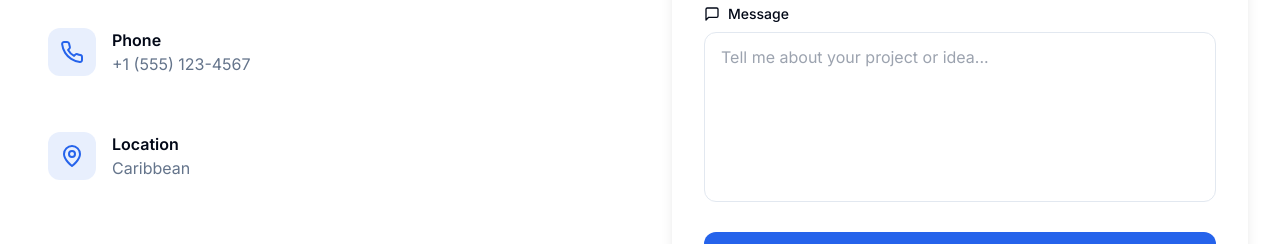
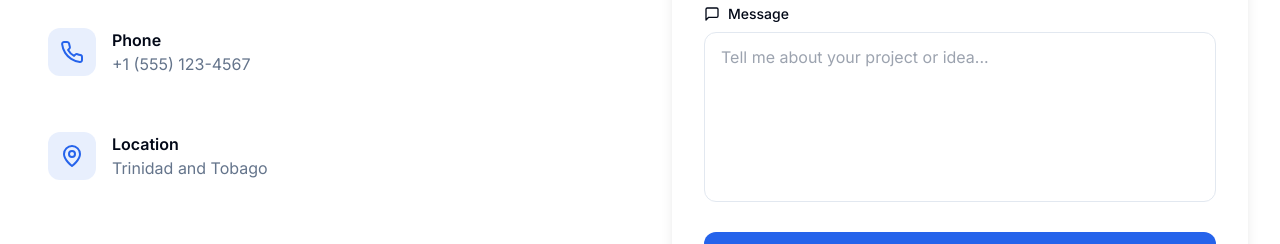
Before and after one commit to dannijo119-creator/my-portfolio, a Next.js app: page / in a window 1280 px wide. Shown: the part 3580-3824 px from the top of the page. Built offline with nearby package versions, Linux system fonts and the light colour scheme.

Commit message:
Update location to Trinidad and Tobago
- Updated location in Contact section from 'Caribbean' to 'Trinidad and Tobago'
- More specific location information for better contact details

```diff
--- a/components/Contact.tsx
+++ b/components/Contact.tsx
@@ -105,7 +105,7 @@ const Contact = () => {
     {
       icon: MapPin,
       title: 'Location',
-      value: 'Caribbean',
+      value: 'Trinidad and Tobago',
       href: '#',
     },
   ]
```
